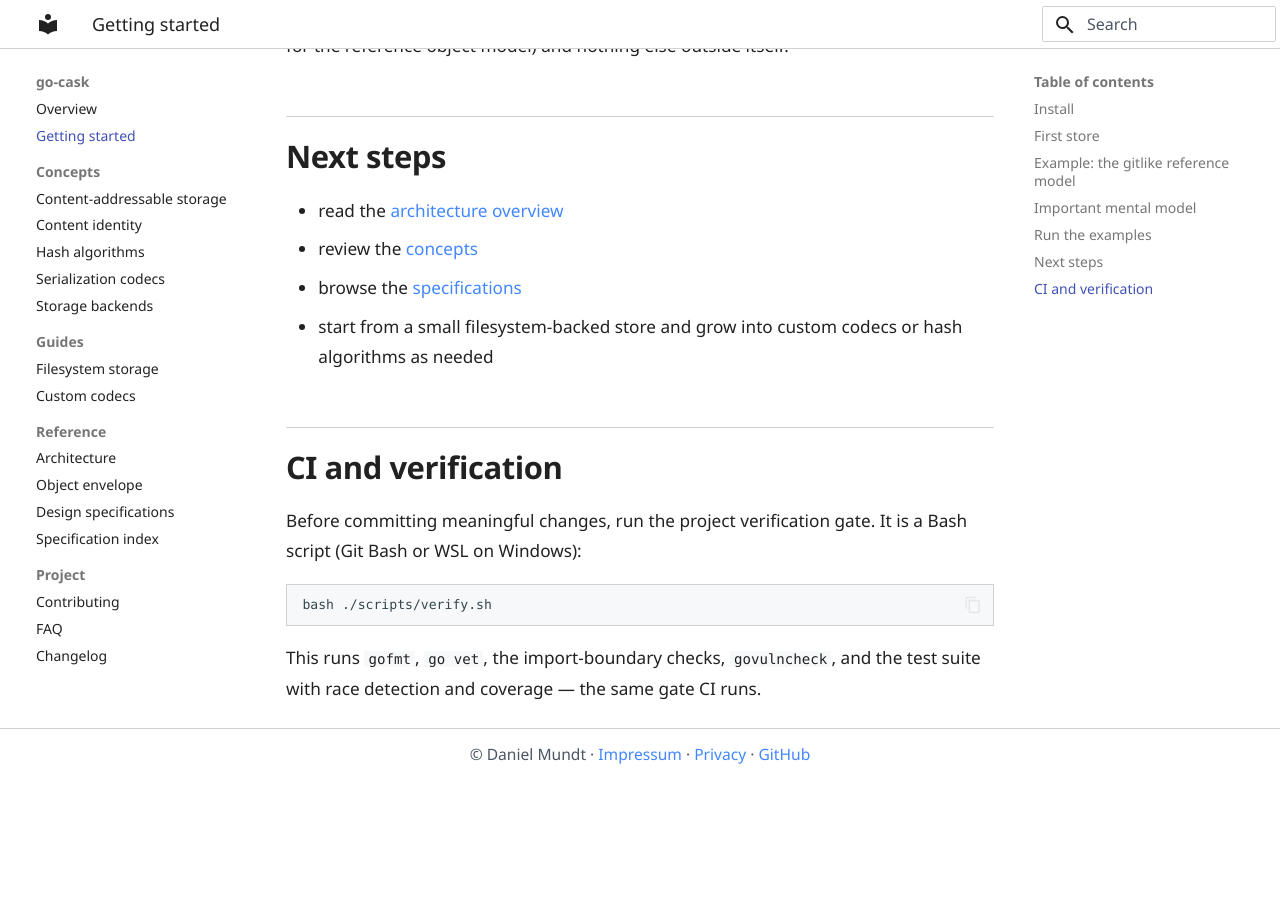
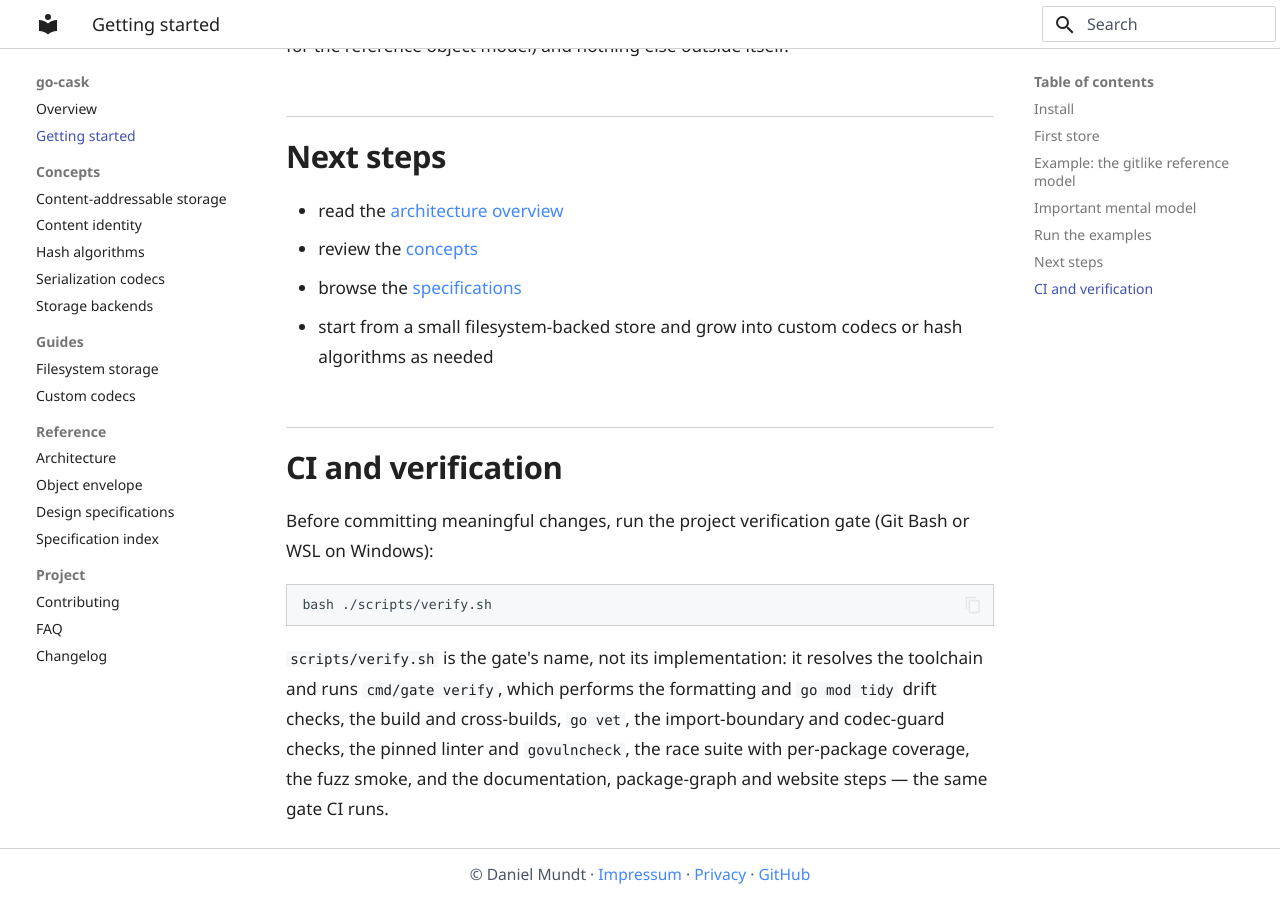
Before and after one commit to dmundt/go-cask, an MkDocs documentation site: the page built from website/getting-started.md, in a window 1280 px wide and 900 px high, scrolled down 2356 px. Built offline with MkDocs 1.6.1 and Material for MkDocs 9.7.7, drawn with Linux system fonts in a browser that asks for light colours; a script that is not in the unit is left out; before the commit the page ends 3136 px from its top, so only the background shows below that.

Commit message:
docs(website): verify.sh is the gate's name, not the gate (#529)
Both pages described scripts/verify.sh as the gate's implementation. It is a
20-line shim: it resolves the toolchain and runs gate.sh verify, which runs
go run ./cmd/gate verify, and the step list lives there (cmd/gate/verify.go).
scripts/AGENT.md already says it — "verify.sh stays forever: a shim, nothing
else" — and scripts/README.md calls it a permanent thin shim.

The published step lists were also short: they omitted the build and
cross-builds, the pinned linter, the fuzz smoke and the documentation,
package-graph and website steps. Both pages now carry the same sentence.

The command itself is unchanged and stays correct: scripts/verify.sh is the
gate's name, which CI, .githooks/pre-push and the specification set call it by.

Closes #528

````diff
--- a/website/getting-started.md
+++ b/website/getting-started.md
@@ -100,12 +100,16 @@ outside itself.
 
 ## CI and verification
 
-Before committing meaningful changes, run the project verification gate. It is
-a Bash script (Git Bash or WSL on Windows):
+Before committing meaningful changes, run the project verification gate (Git
+Bash or WSL on Windows):
 
 ```bash
 bash ./scripts/verify.sh
 ```
 
-This runs `gofmt`, `go vet`, the import-boundary checks, `govulncheck`, and
-the test suite with race detection and coverage — the same gate CI runs.
+`scripts/verify.sh` is the gate's name, not its implementation: it resolves the
+toolchain and runs `cmd/gate verify`, which performs the formatting and
+`go mod tidy` drift checks, the build and cross-builds, `go vet`, the
+import-boundary and codec-guard checks, the pinned linter and `govulncheck`, the
+race suite with per-package coverage, the fuzz smoke, and the documentation,
+package-graph and website steps — the same gate CI runs.
````
Also changed, not shown: website/contributing.md (+8 -4 lines).
